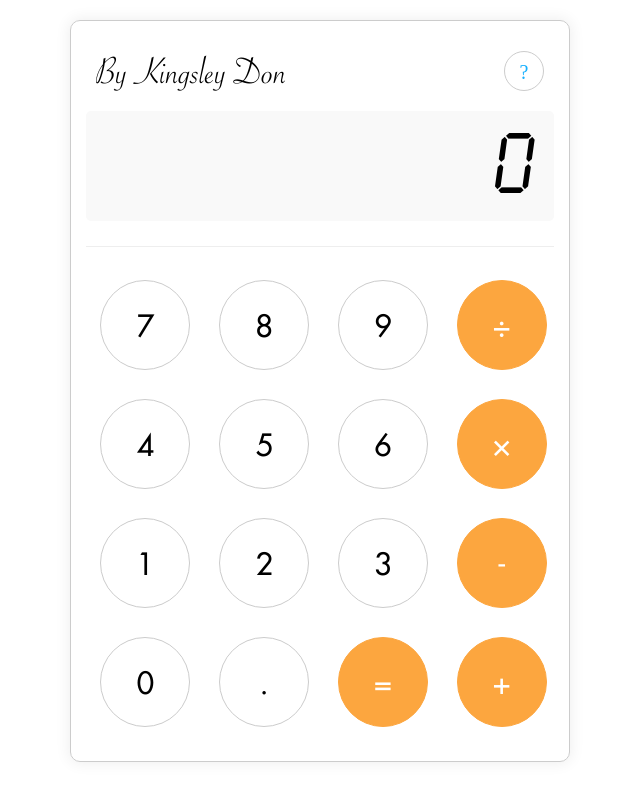
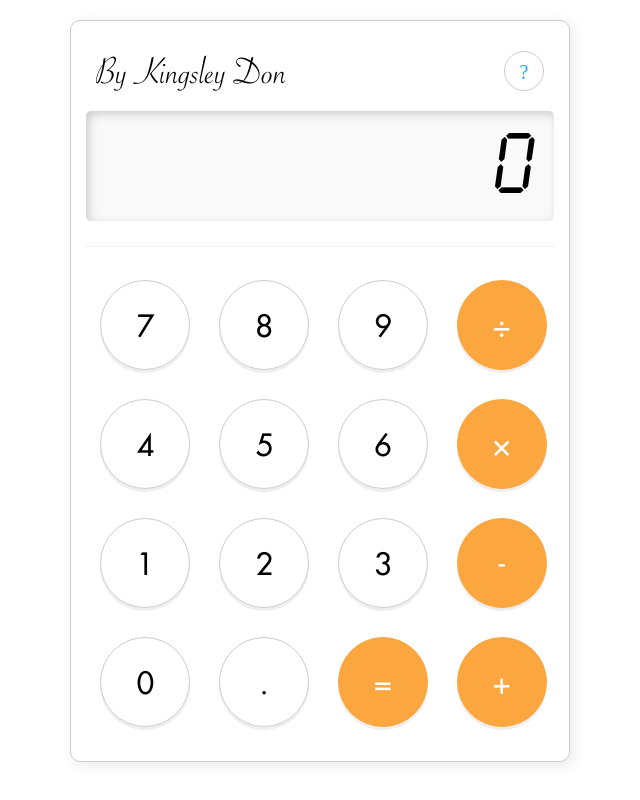
Before and after one commit to Kingsley-Don/SimpleCalculator, a plain HTML site: page index.html in a window 1280 px wide. Shown: the whole page, without its empty margins (320-960 px from the left). Drawn offline with Linux system fonts and the light colour scheme.

Commit message:
加入拟物化元素

```diff
--- a/app.css
+++ b/app.css
@@ -20,7 +20,7 @@
   padding: 30px 15px 20px 15px;
   border-radius: 10px;
   border: 1px solid #cccccc;
-  box-shadow: 0 0 15px 1px #eeeeee;
+  box-shadow: 4px 4px 15px 1px #eeeeee;
 }
 
 header {
@@ -85,6 +85,7 @@ header {
   padding-right: 20px;
   transition-property: filter, opacity;
   transition-duration: 0.3s;
+  box-shadow: inset 3px 3px 10px #ccc;
 }
 
 .divide {
@@ -125,9 +126,7 @@ header {
   text-align: center;
   line-height: 90px;
   font-size: 30px;
-  opacity: 1;
-  transition-property: opacity;
-  transition-duration: 0.15s;
+  box-shadow: 0 3px #eee;
 }
 
 .operator {
@@ -137,5 +136,6 @@ header {
 }
 
 .btn:active {
-  opacity: 0.2;
+  transform: translate(0, 3px);
+  box-shadow: initial;
 }
```
